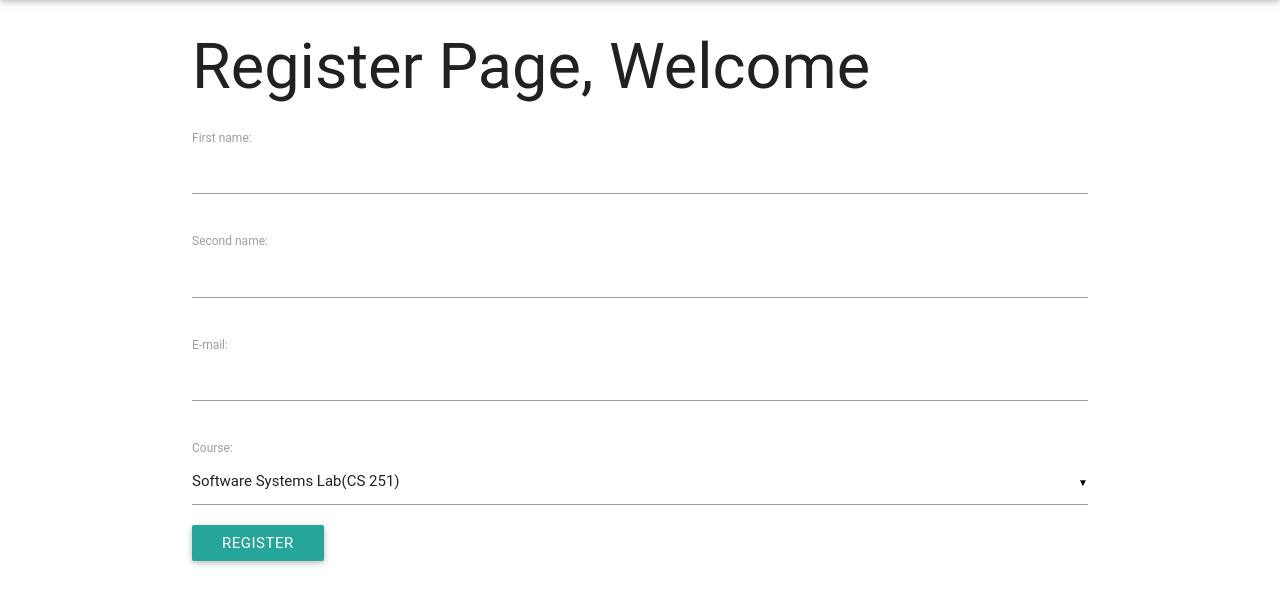
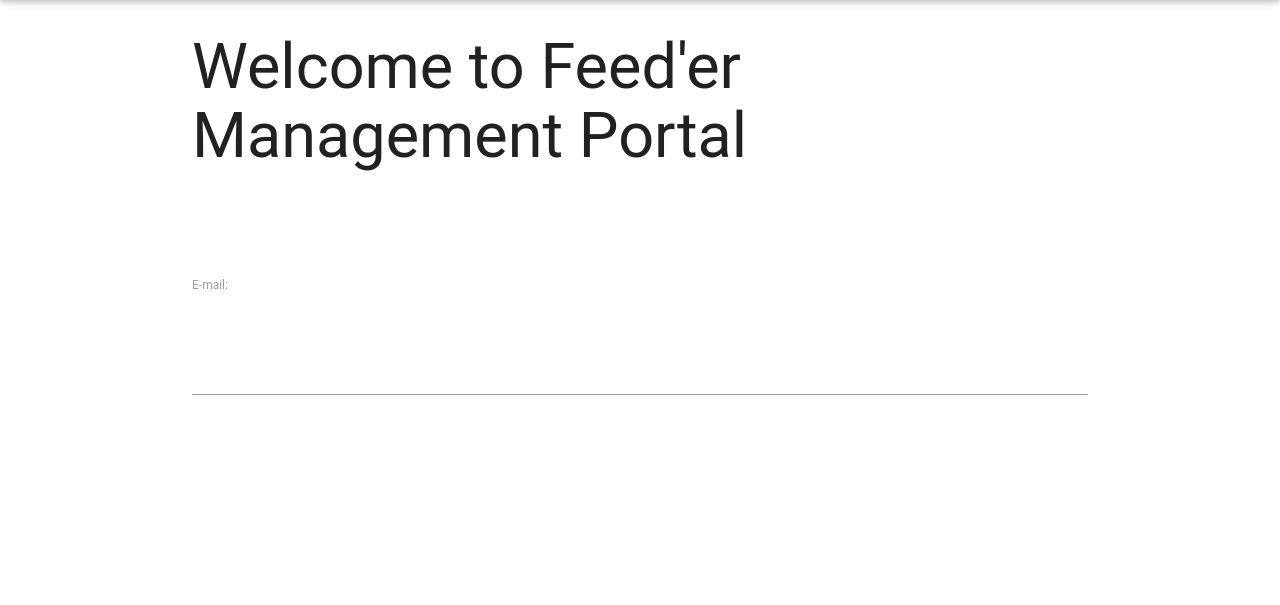
Before and after one commit to tastelessjolt/feed-er-project, a Django app: page /feeder/login/ in a window 1280 px wide. Shown: the part 64-669 px from the top of the page. Run offline with Django 3.2, Linux system fonts and the light colour scheme; data comes from the database, SQL or seed files in the repository; some libraries are stand-ins or nearby versions; some web fonts are replaced.

Commit message:
url directions and login page

```diff
--- /dev/null
+++ b/lab10/feeder/forms.py
@@ -0,0 +1,13 @@
+from django import forms
+from .models import Instructor, Course, Student
+
+
+class InstructorForm(forms.ModelForm):
+	class Meta:
+		model = Instructor
+		fields = ['first_name', 'second_name', 'email', 'course']
+
+class LoginForm(forms.ModelForm):
+	class Meta:
+		model = Instructor
+		fields = ['email']
--- a/lab10/feeder/models.py
+++ b/lab10/feeder/models.py
@@ -1,6 +1,7 @@
 from __future__ import unicode_literals
 
 from django.db import models
+# from django.contrib.auth import Users
 
 # Create your models here.
 
--- a/lab10/feeder/templates/feeder/base_site.html
+++ b/lab10/feeder/templates/feeder/base_site.html
@@ -44,11 +44,11 @@
 </nav>
 </div>
 </header>
-
+<div class="container">
 {% block content %}
 
 {% endblock %}
-
+</div>
 <script type="text/javascript" src="http://code.jquery.com/jquery-3.1.0.min.js"></script>
 <script type="text/javascript" src="{% static 'feeder/materialize.js' %}"></script>
 
--- a/lab10/feeder/templates/feeder/index.html
+++ b/lab10/feeder/templates/feeder/index.html
@@ -2,7 +2,10 @@
 {% load static %}
 
 {% block content %}
-
-
+<h1> Welcome to Feed'er Management Portal <h1>
+<form method="POST">
+	{% csrf_token %}
+	{{ form.as_p }}
+</form>
 
 {% endblock %}
--- a/lab10/feeder/templates/feeder/register.html
+++ b/lab10/feeder/templates/feeder/register.html
@@ -2,7 +2,6 @@
 {% load static %}
 
 {% block content %}
-<div class="container">
 	<h1> Register Page, Welcome </h1>
 	<form  method="POST">
 		{% csrf_token %}
@@ -12,6 +11,5 @@
 		<button class="btn" type="submit" value="Register">Register</button>
 	</form>
 	<h2> {{ key }} </h2>
-</div>
 
 {% endblock %}
--- a/lab10/feeder/urls.py
+++ b/lab10/feeder/urls.py
@@ -4,10 +4,9 @@ from . import views
 
 app_name = 'feeder'
 urlpatterns = [
-	url(r'^(?P<pk>[0-9]+)/$', views.IndexView.as_view(), name='index'),
+	url(r'^$', views.IndexView.as_view(), name='index'),
 	url(r'^register/$', views.RegisterView.as_view(), name='register'),
-	url(r'^login/$', views.RegisterView.as_view(), name='login'),
-	url(r'^index/$', views.RegisterView.as_view(), name='login'),
+	url(r'^login/$', views.IndexView.as_view(), name='login'),
 
 	# url(r'^/$', )
 	# url(r'^(?P<pk>[0-9]+)/$',views.vote, name='vote'),
--- a/lab10/feeder/views.py
+++ b/lab10/feeder/views.py
@@ -2,21 +2,16 @@ from django.shortcuts import render
 from .models import Instructor, Course, Student
 from django.urls import reverse
 from django.views import generic
-from django import forms
+from .forms import InstructorForm, LoginForm
 
 # Create your views here.
 
-class InstructorForm(forms.ModelForm):
-	class Meta:
-		model = Instructor
-		fields = ['first_name', 'second_name', 'email', 'course']
-
-class IndexView(generic.DetailView):
-	model = Instructor
+class IndexView(generic.FormView):
 	template_name = "feeder/index.html"
+	form_class = LoginForm
+	success_url = '/feeder/index'
 
 class RegisterView(generic.FormView):
 	template_name = "feeder/register.html"
 	form_class = InstructorForm
-	# template_values['key'] =  "value"
 	success_url = '/feeder/index'
--- a/lab10/webserver/urls.py
+++ b/lab10/webserver/urls.py
@@ -18,5 +18,5 @@ from django.contrib import admin
 
 urlpatterns = [
     url(r'^admin/', admin.site.urls),
-    url(r'^feeder/', include('feeder.urls'))
+    url(r'^feeder/', include('feeder.urls')),
 ]
```
